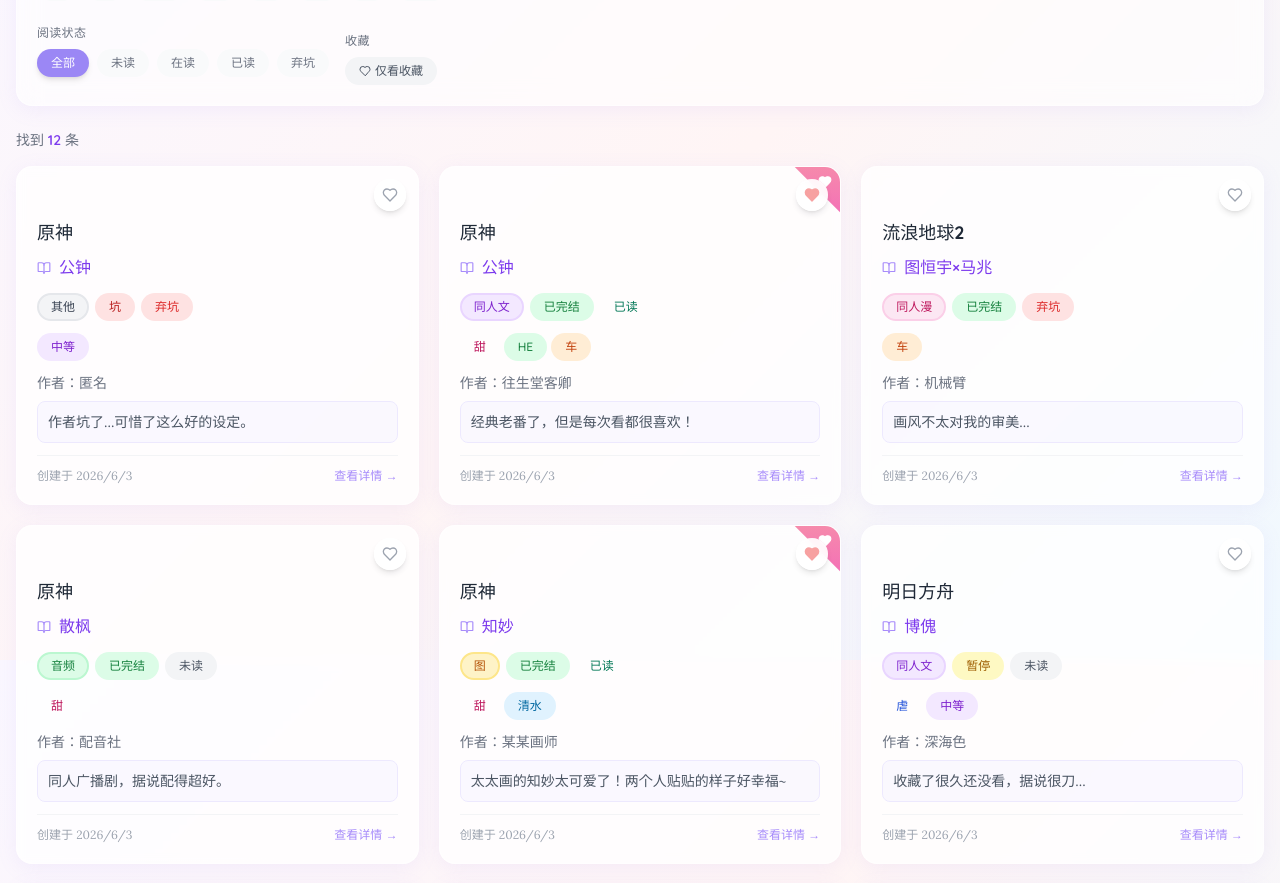
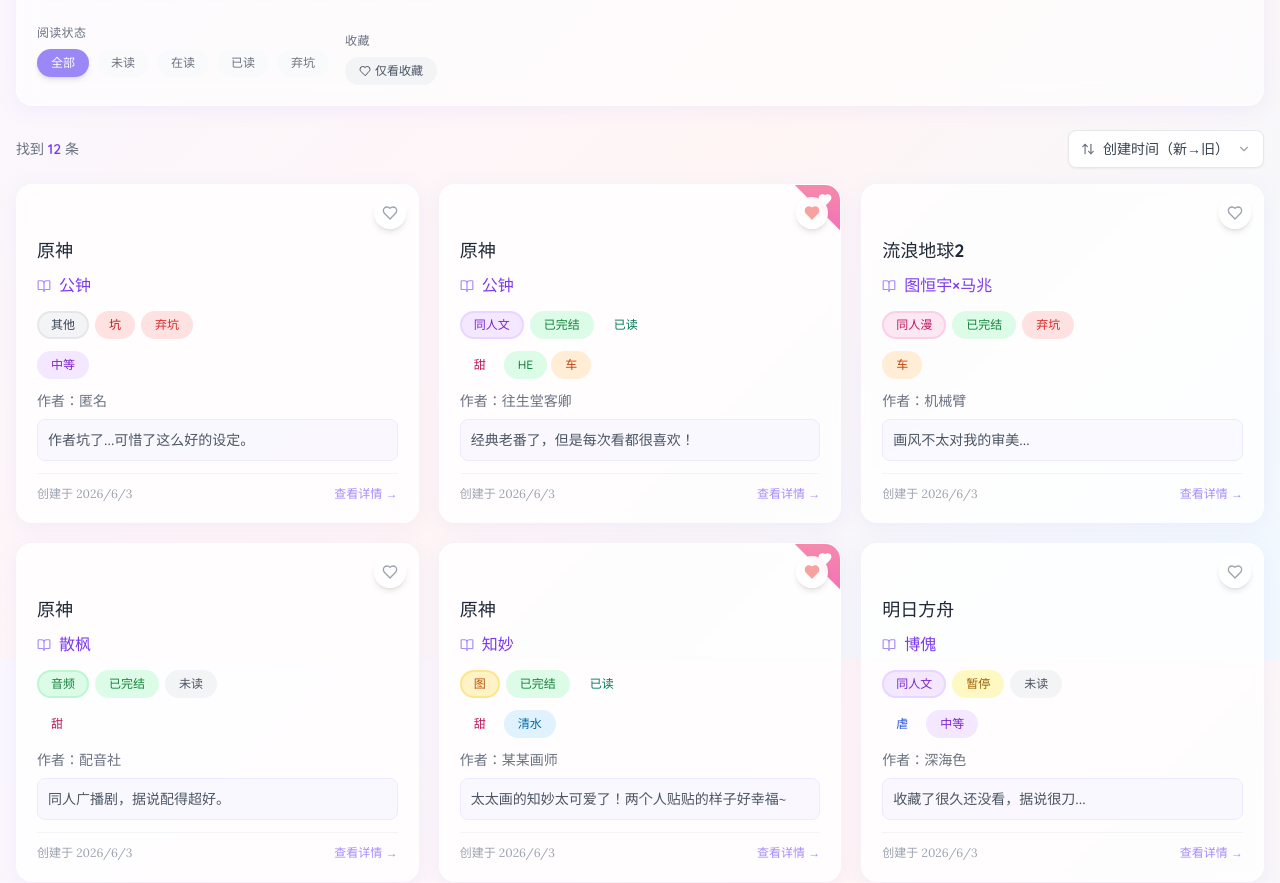
Before and after one commit to aliAjax/35-1510027, a React (Vite) app: page / in a window 1280 px wide. Shown: the part 940-1823 px from the top of the page. Built offline with nearby package versions, Linux system fonts and the light colour scheme.

Commit message:
Add entry sorting controls

```diff
--- a/src/components/EntryList.tsx
+++ b/src/components/EntryList.tsx
@@ -1,15 +1,17 @@
-import { useMemo } from 'react';
-import { BookOpen, Sparkles } from 'lucide-react';
+import { useMemo, useState } from 'react';
+import { BookOpen, Sparkles, ArrowUpDown, ChevronDown } from 'lucide-react';
 import { useEntryStore } from '../store/useEntryStore';
 import { EntryCard } from './EntryCard';
+import { SORT_OPTIONS, type SortOption } from '../types';
 
 export const EntryList = () => {
-  const { getFilteredEntries, entries, filters } = useEntryStore();
-  const filteredEntries = useMemo(
-    () => getFilteredEntries(),
-    // eslint-disable-next-line react-hooks/exhaustive-deps
-    [entries, filters]
-  );
+  const { getFilteredEntries, entries, filters, sortOption, setSortOption, sortEntries } = useEntryStore();
+  const [isSortDropdownOpen, setIsSortDropdownOpen] = useState(false);
+
+  const filteredEntries = useMemo(() => {
+    const filtered = getFilteredEntries();
+    return sortEntries(filtered);
+  }, [entries, filters, sortEntries, getFilteredEntries]);
 
   if (filteredEntries.length === 0) {
     return (
@@ -35,6 +37,13 @@ export const EntryList = () => {
     );
   }
 
+  const currentSortLabel = SORT_OPTIONS.find((o) => o.value === sortOption)?.label || '';
+
+  const handleSortChange = (option: SortOption) => {
+    setSortOption(option);
+    setIsSortDropdownOpen(false);
+  };
+
   return (
     <div>
       <div className="flex items-center justify-between mb-4">
@@ -42,6 +51,41 @@ export const EntryList = () => {
           找到 <span className="font-semibold text-primary-600">{filteredEntries.length}</span> 条
           {filteredEntries.length !== entries.length && (
             <span className="text-gray-400"> / 共 {entries.length} 条</span>
+          )}
+        </div>
+
+        <div className="relative">
+          <button
+            onClick={() => setIsSortDropdownOpen(!isSortDropdownOpen)}
+            className="flex items-center gap-2 px-3 py-2 text-sm font-display bg-white rounded-lg border border-gray-200 hover:border-primary-300 hover:bg-primary-50/50 transition-all shadow-sm"
+          >
+            <ArrowUpDown size={14} className="text-gray-500" />
+            <span className="text-gray-700">{currentSortLabel}</span>
+            <ChevronDown size={14} className={`text-gray-400 transition-transform ${isSortDropdownOpen ? 'rotate-180' : ''}`} />
+          </button>
+
+          {isSortDropdownOpen && (
+            <>
+              <div
+                className="fixed inset-0 z-10"
+                onClick={() => setIsSortDropdownOpen(false)}
+              />
+              <div className="absolute right-0 top-full mt-1 z-20 w-48 bg-white rounded-lg shadow-lg border border-gray-100 py-1 max-h-80 overflow-y-auto">
+                {SORT_OPTIONS.map((option) => (
+                  <button
+                    key={option.value}
+                    onClick={() => handleSortChange(option.value)}
+                    className={`w-full px-4 py-2 text-left text-sm font-display transition-colors ${
+                      sortOption === option.value
+                        ? 'bg-primary-50 text-primary-600'
+                        : 'text-gray-600 hover:bg-gray-50'
+                    }`}
+                  >
+                    {option.label}
+                  </button>
+                ))}
+              </div>
+            </>
           )}
         </div>
       </div>
--- a/src/store/useEntryStore.ts
+++ b/src/store/useEntryStore.ts
@@ -1,6 +1,6 @@
 import { create } from 'zustand';
 import { persist } from 'zustand/middleware';
-import type { Entry, EntryStore, FilterState, BackupData, ImportResult, EntryType, ReadStatus, FlavorTag, ParsedBatchEntry, BatchImportResult, CompletionStatus, CustomTag, ReadingPlanItem, DuplicateGroup, KanbanViewMode, FilterFavorite, LinkAnalysisResult, LinkInfo, LinkDomainGroup, LinkIssue, DataAnalysisResult, CpDistributionItem, WorkDistributionItem, TypeDistributionItem, ReadStatusDistributionItem, TrendDataItem } from '../types';
+import type { Entry, EntryStore, FilterState, BackupData, ImportResult, EntryType, ReadStatus, FlavorTag, ParsedBatchEntry, BatchImportResult, CompletionStatus, CustomTag, ReadingPlanItem, DuplicateGroup, KanbanViewMode, FilterFavorite, LinkAnalysisResult, LinkInfo, LinkDomainGroup, LinkIssue, DataAnalysisResult, CpDistributionItem, WorkDistributionItem, TypeDistributionItem, ReadStatusDistributionItem, TrendDataItem, SortOption } from '../types';
 import { ENTRY_TYPES, COMPLETION_STATUSES, READ_STATUSES, FLAVOR_TAGS } from '../types';
 import { migrateData, CURRENT_SCHEMA_VERSION, type PersistedState } from '../utils/dataMigration';
 
@@ -21,6 +21,15 @@ const defaultFilters: FilterState = {
   dateTo: null,
 };
 
+const defaultSortOption: SortOption = 'createdAtDesc';
+
+const READ_STATUS_ORDER: Record<ReadStatus, number> = {
+  '在读': 0,
+  '未读': 1,
+  '已读': 2,
+  '弃坑': 3,
+};
+
 export const useEntryStore = create<EntryStore>()(
   persist(
     (set, get) => ({
@@ -28,6 +37,7 @@ export const useEntryStore = create<EntryStore>()(
       customTags: [],
       filters: { ...defaultFilters },
       filterFavorites: [],
+      sortOption: defaultSortOption,
       editingEntry: null,
       isFormOpen: false,
       isDetailOpen: false,
@@ -94,6 +104,52 @@ export const useEntryStore = create<EntryStore>()(
 
       resetFilters: () => {
         set({ filters: { ...defaultFilters } });
+      },
+
+      setSortOption: (option) => {
+        set({ sortOption: option });
+      },
+
+      sortEntries: (entries) => {
+        const { sortOption } = get();
+        const sorted = [...entries];
+
+        switch (sortOption) {
+          case 'createdAtDesc':
+            return sorted.sort((a, b) => b.createdAt - a.createdAt);
+          case 'createdAtAsc':
+            return sorted.sort((a, b) => a.createdAt - b.createdAt);
+          case 'updatedAtDesc':
+            return sorted.sort((a, b) => b.updatedAt - a.updatedAt);
+          case 'updatedAtAsc':
+            return sorted.sort((a, b) => a.updatedAt - b.updatedAt);
+          case 'workNameAsc':
+            return sorted.sort((a, b) => a.workName.localeCompare(b.workName, 'zh-CN'));
+          case 'workNameDesc':
+            return sorted.sort((a, b) => b.workName.localeCompare(a.workName, 'zh-CN'));
+          case 'cpNameAsc':
+            return sorted.sort((a, b) => a.cpName.localeCompare(b.cpName, 'zh-CN'));
+          case 'cpNameDesc':
+            return sorted.sort((a, b) => b.cpName.localeCompare(a.cpName, 'zh-CN'));
+          case 'favoriteFirst':
+            return sorted.sort((a, b) => {
+              if (a.favorite !== b.favorite) {
+                return a.favorite ? -1 : 1;
+              }
+              return b.createdAt - a.createdAt;
+            });
+          case 'readStatus':
+            return sorted.sort((a, b) => {
+              const orderA = READ_STATUS_ORDER[a.readStatus] ?? 99;
+              const orderB = READ_STATUS_ORDER[b.readStatus] ?? 99;
+              if (orderA !== orderB) {
+                return orderA - orderB;
+              }
+              return b.createdAt - a.createdAt;
+            });
+          default:
+            return sorted;
+        }
       },
 
       addFilterFavorite: (name, filters) => {
--- a/src/types/index.ts
+++ b/src/types/index.ts
@@ -53,6 +53,7 @@ export interface EntryStore extends DuplicateCheckStore, LinkManagerStore, DataA
   customTags: CustomTag[];
   filters: FilterState;
   filterFavorites: FilterFavorite[];
+  sortOption: SortOption;
   editingEntry: Entry | null;
   isFormOpen: boolean;
   isDetailOpen: boolean;
@@ -70,6 +71,8 @@ export interface EntryStore extends DuplicateCheckStore, LinkManagerStore, DataA
   toggleFavorite: (id: string) => void;
   setFilters: (filters: Partial<FilterState>) => void;
   resetFilters: () => void;
+  setSortOption: (option: SortOption) => void;
+  sortEntries: (entries: Entry[]) => Entry[];
   addFilterFavorite: (name: string, filters: FilterState) => void;
   updateFilterFavorite: (id: string, updates: Partial<FilterFavorite>) => void;
   deleteFilterFavorite: (id: string) => void;
@@ -271,6 +274,31 @@ export interface BatchImportResult {
 
 export type KanbanViewMode = 'cp' | 'work' | 'readStatus' | 'type';
 
+export type SortOption =
+  | 'createdAtDesc'
+  | 'createdAtAsc'
+  | 'updatedAtDesc'
+  | 'updatedAtAsc'
+  | 'workNameAsc'
+  | 'workNameDesc'
+  | 'cpNameAsc'
+  | 'cpNameDesc'
+  | 'favoriteFirst'
+  | 'readStatus';
+
+export const SORT_OPTIONS: { value: SortOption; label: string }[] = [
+  { value: 'createdAtDesc', label: '创建时间（新→旧）' },
+  { value: 'createdAtAsc', label: '创建时间（旧→新）' },
+  { value: 'updatedAtDesc', label: '更新时间（新→旧）' },
+  { value: 'updatedAtAsc', label: '更新时间（旧→新）' },
+  { value: 'workNameAsc', label: '作品名（A→Z）' },
+  { value: 'workNameDesc', label: '作品名（Z→A）' },
+  { value: 'cpNameAsc', label: 'CP名（A→Z）' },
+  { value: 'cpNameDesc', label: 'CP名（Z→A）' },
+  { value: 'favoriteFirst', label: '收藏优先' },
+  { value: 'readStatus', label: '阅读状态' },
+];
+
 export interface DuplicateGroup {
   id: string;
   entries: Entry[];
```
